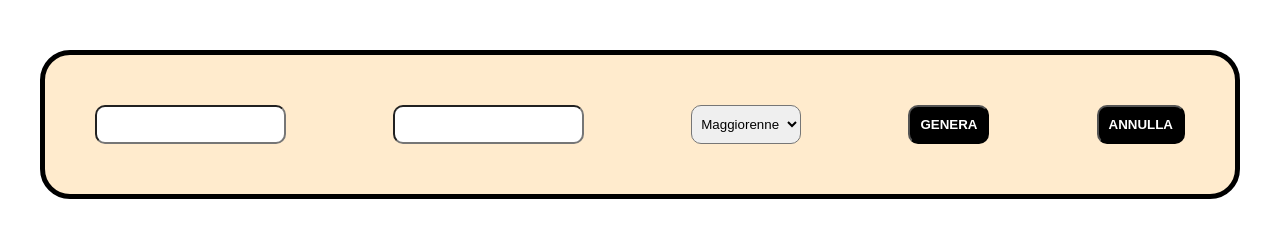
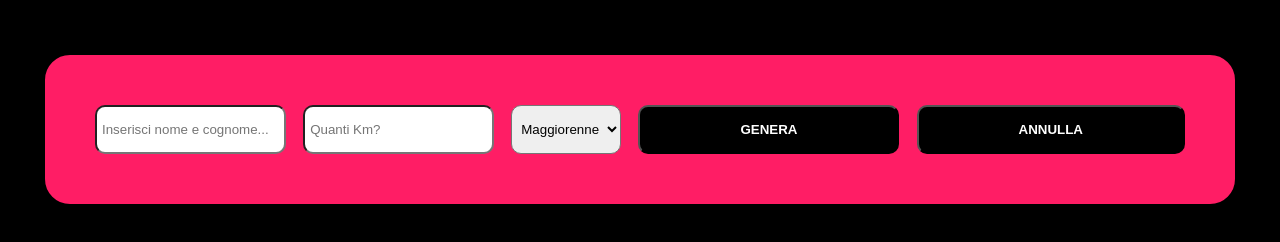
Before and after one commit to Stefanospedicato/js-biglietto-treno-form, a plain HTML site: page index.html in a window 1280 px wide. Drawn offline with Linux system fonts and the light colour scheme.

Commit message:
feat: add new decorations

```diff
--- a/index.html
+++ b/index.html
@@ -9,8 +9,8 @@
 <body>
 
   <div class="container d-flex">
-    <input type="text" id="nome-cognome" value="">
-    <input type="number" id="km" value="">
+    <input type="text" id="nome-cognome" value="" placeholder="Inserisci nome e cognome...">
+    <input type="number" id="km" value="" placeholder="Quanti Km?">
     <select id="anni-cliente" name="scelta">
       <option value="maggiorenne" id="maggiorenne">Maggiorenne</option>
       <option value="minorenne" id="minorenne">Minorenne</option>
--- a/style.css
+++ b/style.css
@@ -5,6 +5,7 @@
 }
 body{
   font-family: 'Trebuchet MS', 'Lucida Sans Unicode', 'Lucida Grande', 'Lucida Sans', Arial, sans-serif;
+  background-color: black;
 }
 
 .hide{
@@ -12,17 +13,18 @@ body{
 }
 
 .container{
-  max-width: 1200px;
+  width: 1200px;
   border: 5px solid black;
   border-radius: 30px;
   padding: 50px;
-  background-color: blanchedalmond;
+  background-color: rgb(255, 29, 101);
   justify-content: space-between;
   margin: 50px auto;
 }
 
 .container.ticket{
-  background-color: burlywood;
+  background-color: rgb(37, 121, 211);
+  color: white;
 }
 
 input , select{
@@ -31,7 +33,7 @@ input , select{
 }
 
 button{
-  padding: 10px;
+  padding: 15px 100px;
   border-radius: 10px;
   background-color: black;
   font-weight: bold;
```
Also changed, not shown: 1 other file.
